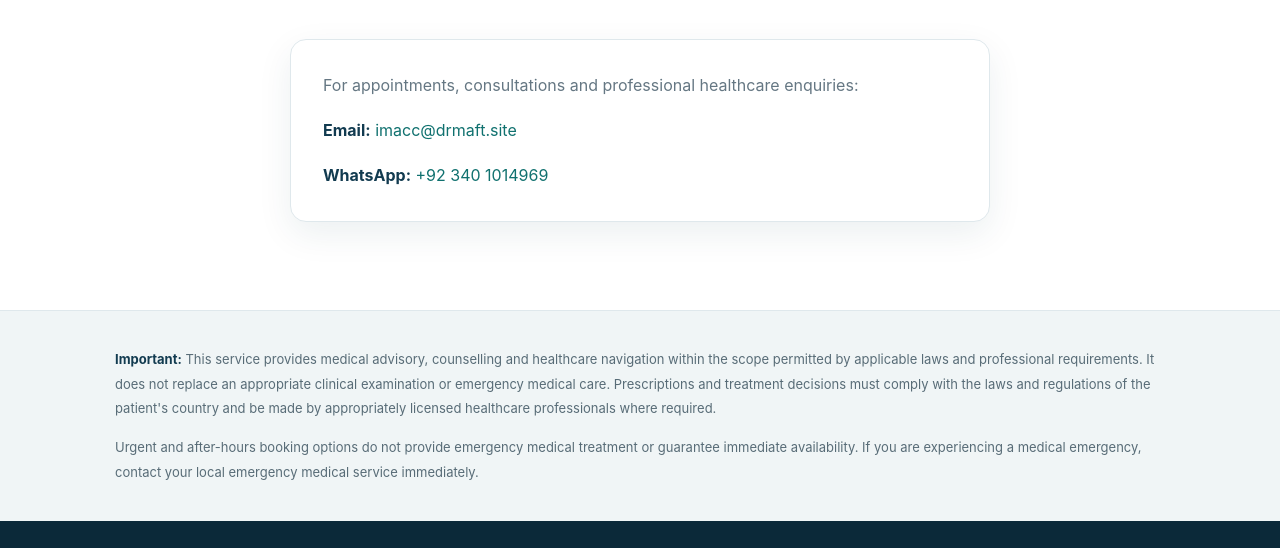
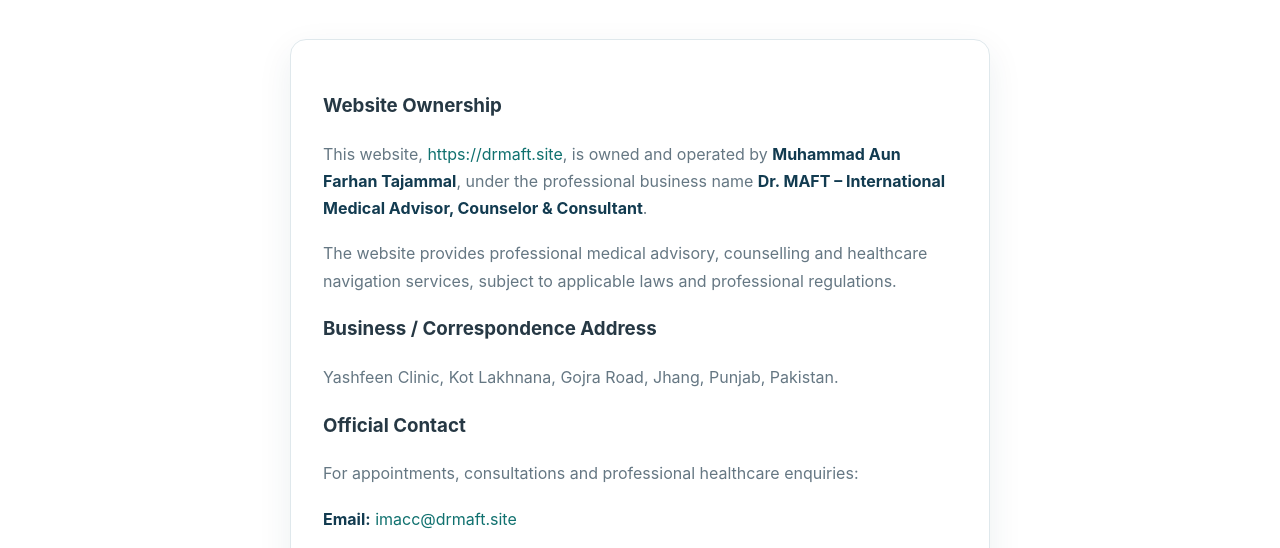
Before and after one commit to drmaft/drmaft-website, a plain HTML site: page index.html in a window 1280 px wide. Shown: the part 7880-8428 px from the top of the page. Drawn offline with Linux system fonts and the light colour scheme; no server answers.

Commit message:
Update index.html

```diff
--- a/index.html
+++ b/index.html
@@ -640,6 +640,27 @@
         </div>
 
         <div class="contact-content">
+
+          <h3>Website Ownership</h3>
+          <p>
+            This website, <a href="https://drmaft.site">https://drmaft.site</a>,
+            is owned and operated by <strong>Muhammad Aun Farhan Tajammal</strong>,
+            under the professional business name
+            <strong>Dr. MAFT – International Medical Advisor, Counselor &amp; Consultant</strong>.
+          </p>
+          <p>
+            The website provides professional medical advisory, counselling
+            and healthcare navigation services, subject to applicable laws
+            and professional regulations.
+          </p>
+
+          <h3>Business / Correspondence Address</h3>
+          <p>
+            Yashfeen Clinic, Kot Lakhnana, Gojra Road,
+            Jhang, Punjab, Pakistan.
+          </p>
+
+          <h3>Official Contact</h3>
           <p>
             For appointments, consultations and professional healthcare
             enquiries:
```
